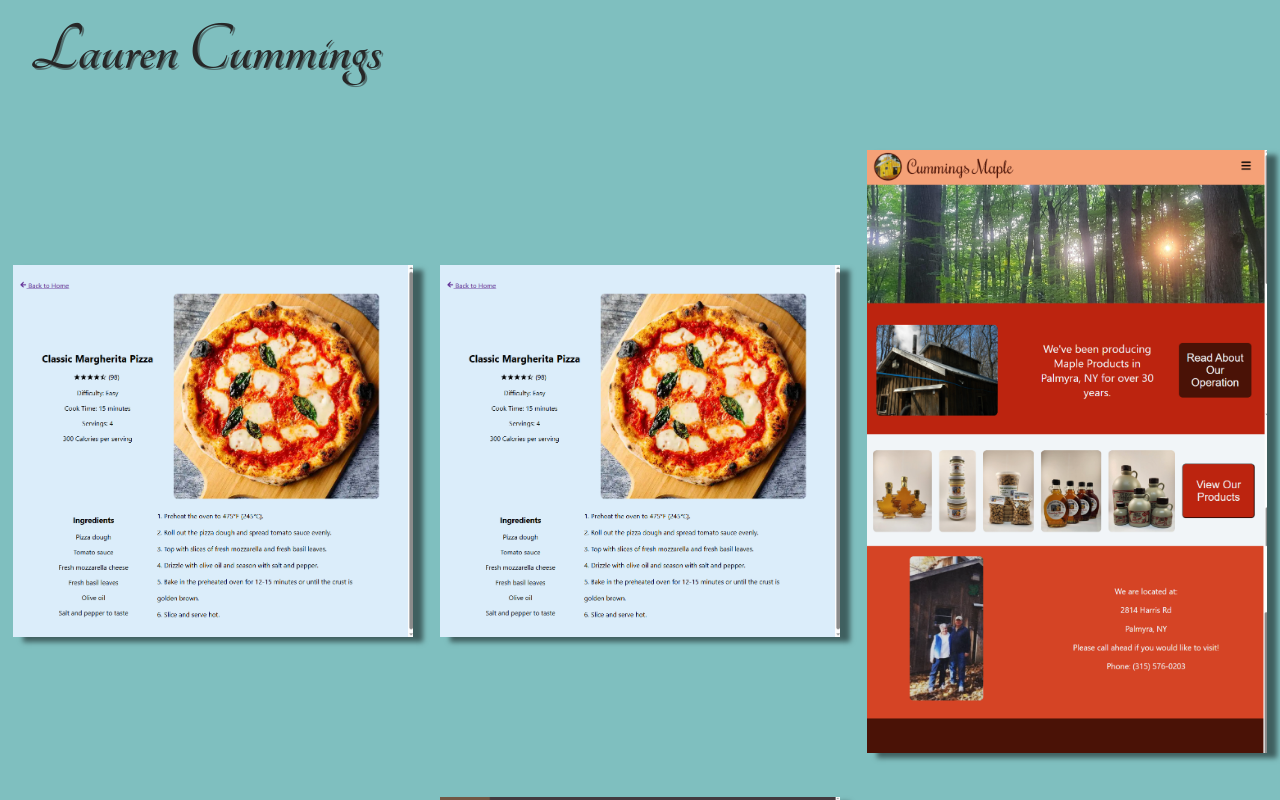
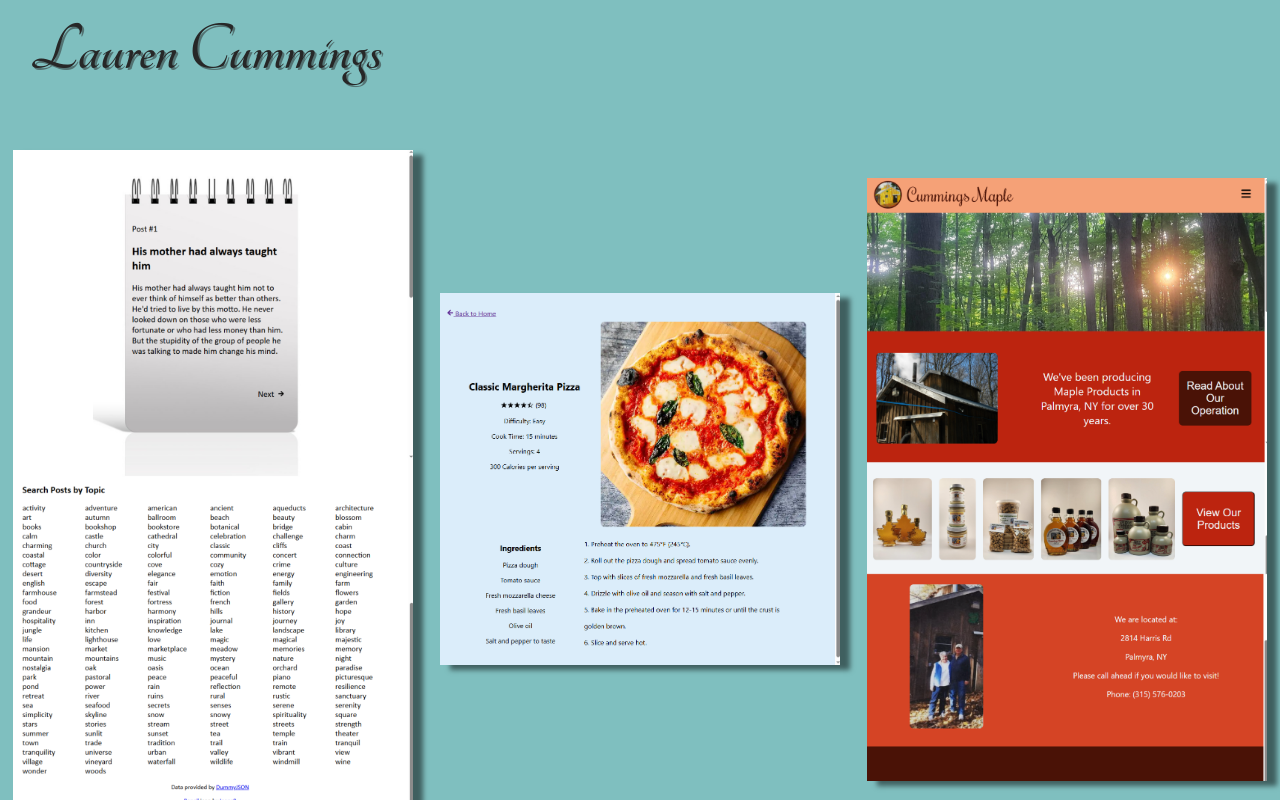
Before and after one commit to LaurenCummings/portfolio-project, a React (Vite) app: page / in a window 1280 px wide. Shown: the top 800 px of the page. Built offline with nearby package versions, Linux system fonts and the light colour scheme.

Commit message:
added blogProject photo to home page

```diff
--- a/src/pages/Home.jsx
+++ b/src/pages/Home.jsx
@@ -14,7 +14,7 @@ function Home() {
         <div className="selected-projects">
             <div className="project">
                 <Link to="/blog-project">
-                    <img src={recipeProject} alt="Blog Project" />
+                    <img src={blogProject} alt="Blog Project" />
                 </Link>
             </div>
             <div className="project">
```
